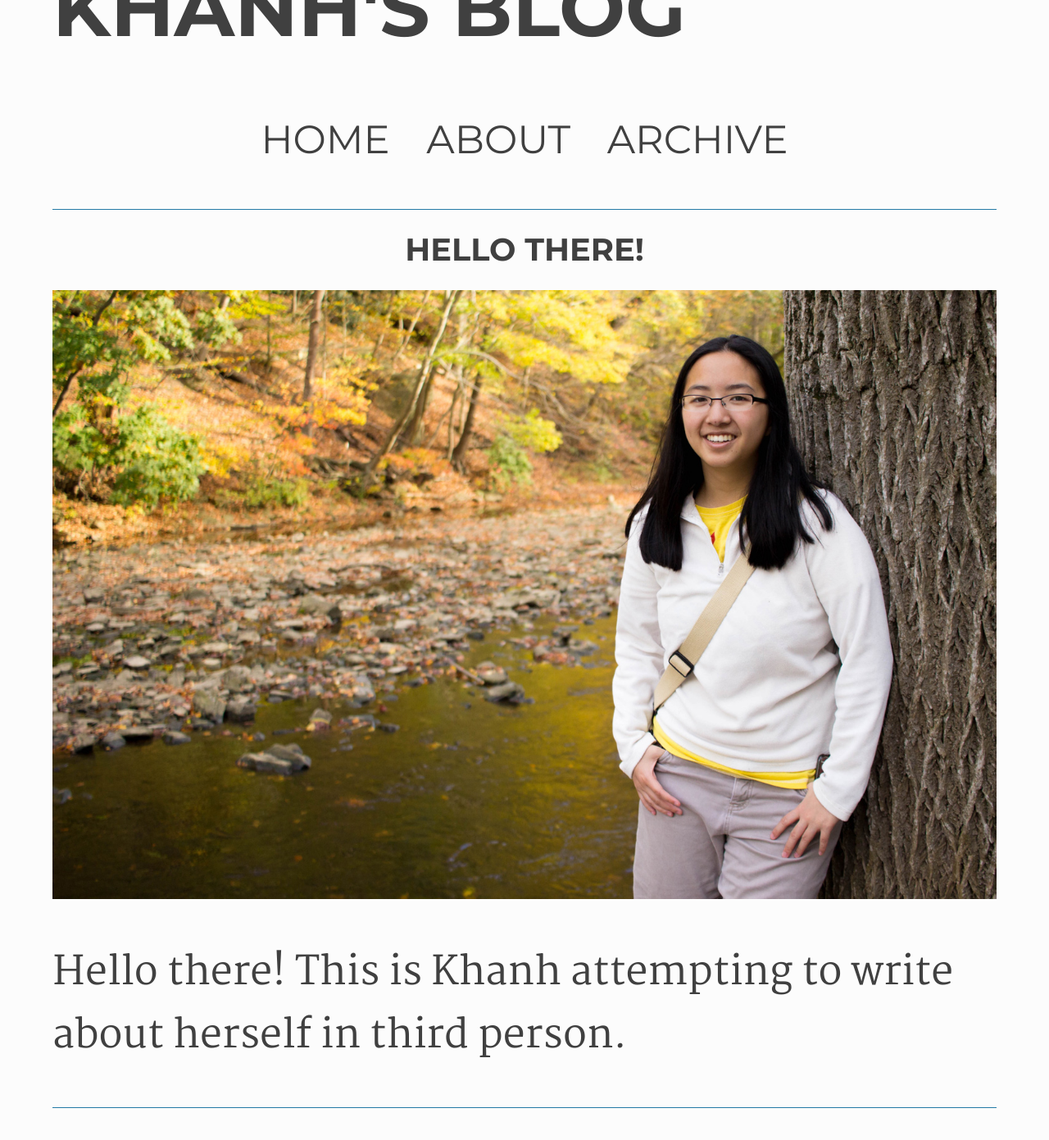
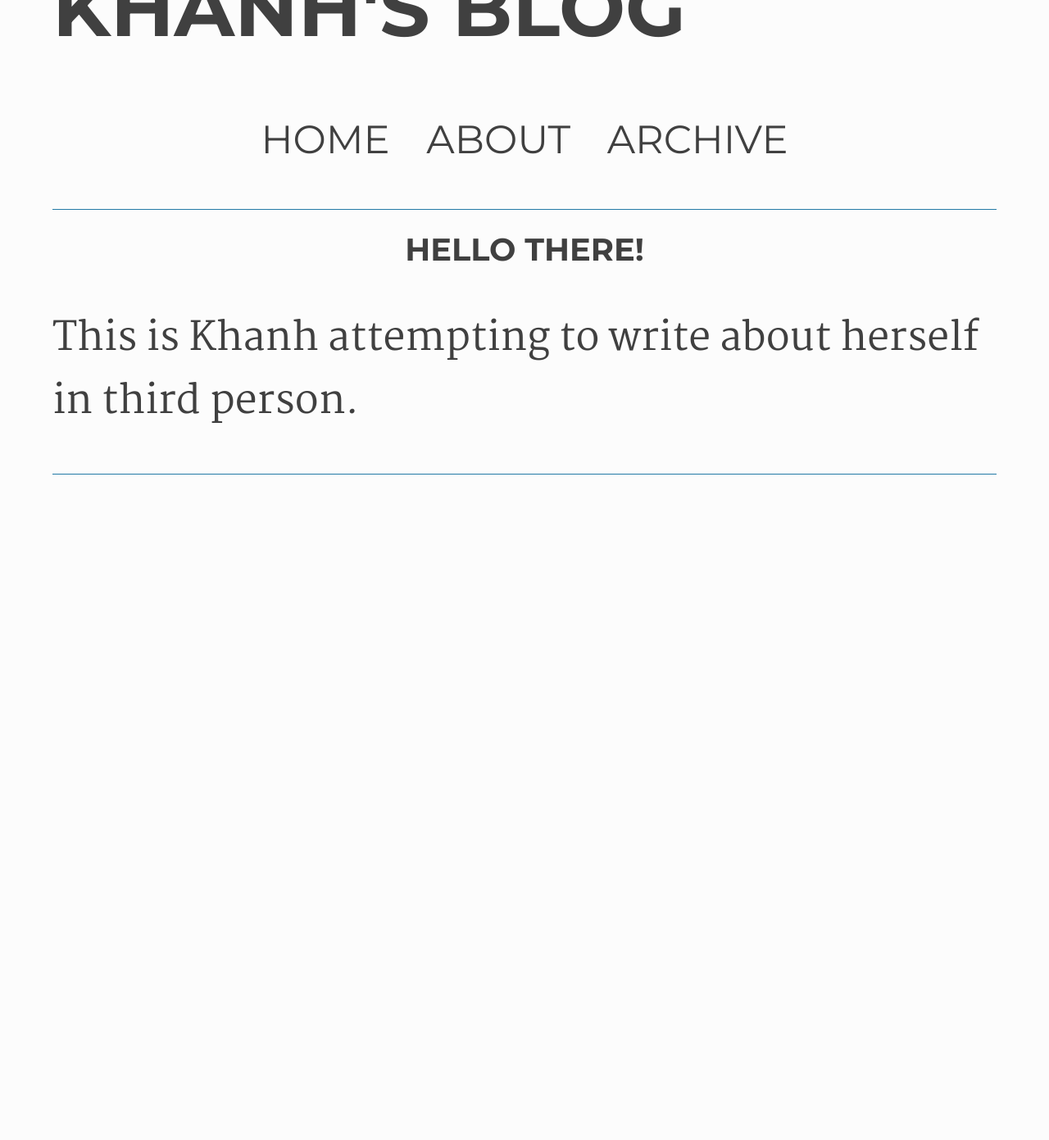
Before and after one commit to khanhnwin/khanhnwin.github.io, a Jekyll site: the page built from about/index.html, in a window 1280 px wide and 1400 px high, scrolled down 118 px. Shown: the top 1391 px of the window at 82% size. Built offline with Jekyll 4.4.1, drawn with Linux system fonts in a browser that asks for light colours; nearby versions of some CDN libraries; after the commit the page ends 900 px from its top, so only the background shows below that.

Commit message:
Update about page

```diff
--- a/about/index.html
+++ b/about/index.html
@@ -4,7 +4,7 @@
 ---
 <div class="about">
   <h1>Hello There!</h1>
-  <img class="inset" src="/assets/site/khanh.jpg"/>
-  <p>Hello there! This is Khanh attempting to write about herself in third person.</p>
+  <!--<img class="inset" src="/assets/site/khanh.jpg"/>-->
+  <p>This is Khanh attempting to write about herself in third person.</p>
 
 </div>
--- a/stylesheets/main.css
+++ b/stylesheets/main.css
@@ -145,14 +145,14 @@
   text-align: center;
 }
 
+.page_404 h1 {
+  font-size: 5em;
+  margin: .75rem;
+}
+
 .page_404 h2 {
   font-size: 3em;
   margin-bottom: 0;
-}
-
-.page_404 h1 {
-  font-size: 5em;
-  margin: .75rem;
 }
 
 .page_404 h3 {
```
Also changed, not shown: stylesheets/main.sass (+4 -4 lines).
